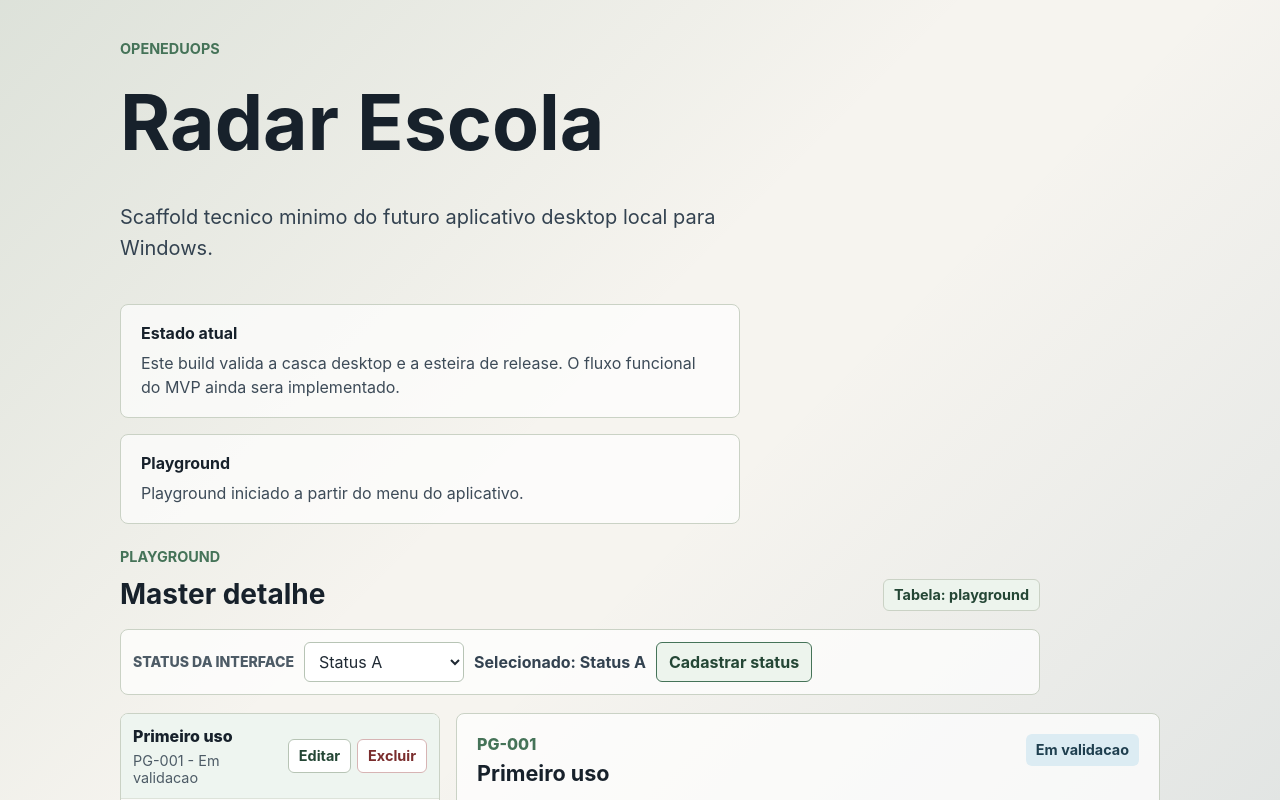
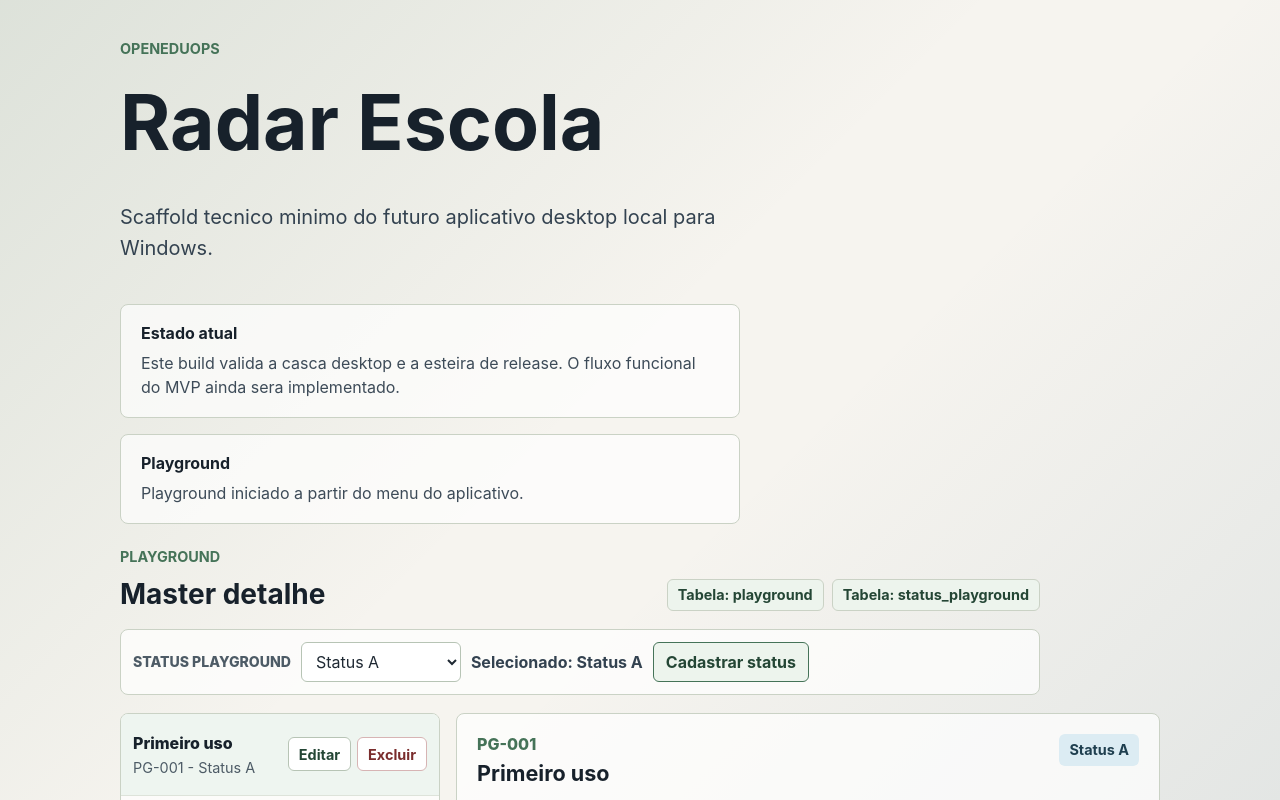
Before and after one commit to OpenEduOps/radar-escola, a React (Vite) app: page / in a window 1280 px wide. Both pictures are taken after a click on the button "Iniciar playground". Shown: the top 800 px of the page. Built offline with nearby package versions, Linux system fonts and the light colour scheme.

Commit message:
Relaciona playground com status playground
Normaliza o status do playground em uma tabela status_playground e faz os registros playground apontarem para ela por statusPlaygroundId.

```diff
--- a/src/app/app.css
+++ b/src/app/app.css
@@ -126,6 +126,13 @@ h1 {
   align-items: end;
   justify-content: space-between;
   max-width: 920px;
+}
+
+.table-chips {
+  display: flex;
+  flex-wrap: wrap;
+  gap: 8px;
+  justify-content: end;
 }
 
 .playground-toolbar {
@@ -452,6 +459,10 @@ h3 {
     flex-direction: column;
   }
 
+  .table-chips {
+    justify-content: start;
+  }
+
   .master-detail-grid {
     grid-template-columns: 1fr;
   }
--- a/src/features/playground/PlaygroundMasterDetail.tsx
+++ b/src/features/playground/PlaygroundMasterDetail.tsx
@@ -1,39 +1,38 @@
 import { useState } from "react";
 import {
   PLAYGROUND_TABLE_NAME,
+  STATUS_PLAYGROUND_TABLE_NAME,
   type PlaygroundRecord,
+  type StatusPlaygroundRecord,
   playgroundRecords,
+  statusPlaygroundRecords,
 } from "./playgroundData";
 
-type PlaygroundDraft = Pick<PlaygroundRecord, "nome" | "descricao" | "status">;
-
-const defaultInterfaceStatusOptions = [
-  "Status A",
-  "Status B",
-  "Status C",
-];
-
-const statusLabels: Record<PlaygroundRecord["status"], string> = {
-  rascunho: "Rascunho",
-  em_validacao: "Em validacao",
-  pronto: "Pronto",
-};
+type PlaygroundDraft = Pick<
+  PlaygroundRecord,
+  "nome" | "descricao" | "statusPlaygroundId"
+>;
 
 export function PlaygroundMasterDetail() {
   const [records, setRecords] = useState(playgroundRecords);
+  const [statusRecords, setStatusRecords] = useState(statusPlaygroundRecords);
   const [selectedId, setSelectedId] = useState(playgroundRecords[0]?.id ?? "");
   const [editingId, setEditingId] = useState<string | null>(null);
   const [draft, setDraft] = useState<PlaygroundDraft | null>(null);
-  const [interfaceStatusOptions, setInterfaceStatusOptions] = useState(
-    defaultInterfaceStatusOptions,
-  );
-  const [interfaceStatus, setInterfaceStatus] = useState(
-    defaultInterfaceStatusOptions[0] ?? "",
+  const [selectedStatusId, setSelectedStatusId] = useState(
+    statusPlaygroundRecords[0]?.id ?? "",
   );
   const [isStatusFormOpen, setIsStatusFormOpen] = useState(false);
   const [newStatusName, setNewStatusName] = useState("");
   const selectedRecord =
     records.find((record) => record.id === selectedId) ?? records[0] ?? null;
+
+  function getStatusName(statusPlaygroundId: string) {
+    return (
+      statusRecords.find((statusRecord) => statusRecord.id === statusPlaygroundId)
+        ?.nome ?? "Status nao encontrado"
+    );
+  }
 
   function startEditing(record: PlaygroundRecord) {
     setSelectedId(record.id);
@@ -41,7 +40,7 @@ export function PlaygroundMasterDetail() {
     setDraft({
       nome: record.nome,
       descricao: record.descricao,
-      status: record.status,
+      statusPlaygroundId: record.statusPlaygroundId,
     });
   }
 
@@ -76,7 +75,7 @@ export function PlaygroundMasterDetail() {
               ...record,
               nome: draft.nome.trim(),
               descricao: draft.descricao.trim(),
-              status: draft.status,
+              statusPlaygroundId: draft.statusPlaygroundId,
             }
           : record,
       ),
@@ -91,20 +90,26 @@ export function PlaygroundMasterDetail() {
       return;
     }
 
-    const existingStatus = interfaceStatusOptions.find(
-      (option) =>
-        option.toLocaleLowerCase() === normalizedStatusName.toLocaleLowerCase(),
+    const existingStatus = statusRecords.find(
+      (statusRecord) =>
+        statusRecord.nome.toLocaleLowerCase() ===
+        normalizedStatusName.toLocaleLowerCase(),
     );
-    const statusToSelect = existingStatus ?? normalizedStatusName;
+    const statusToSelect =
+      existingStatus ??
+      ({
+        id: `SP-${String(statusRecords.length + 1).padStart(3, "0")}`,
+        nome: normalizedStatusName,
+      } satisfies StatusPlaygroundRecord);
 
     if (!existingStatus) {
-      setInterfaceStatusOptions((currentOptions) => [
-        ...currentOptions,
-        normalizedStatusName,
+      setStatusRecords((currentStatusRecords) => [
+        ...currentStatusRecords,
+        statusToSelect,
       ]);
     }
 
-    setInterfaceStatus(statusToSelect);
+    setSelectedStatusId(statusToSelect.id);
     setNewStatusName("");
     setIsStatusFormOpen(false);
   }
@@ -116,25 +121,30 @@ export function PlaygroundMasterDetail() {
           <p className="eyebrow">Playground</p>
           <h2 id="playground-title">Master detalhe</h2>
         </div>
-        <span className="table-chip">Tabela: {PLAYGROUND_TABLE_NAME}</span>
+        <div className="table-chips">
+          <span className="table-chip">Tabela: {PLAYGROUND_TABLE_NAME}</span>
+          <span className="table-chip">
+            Tabela: {STATUS_PLAYGROUND_TABLE_NAME}
+          </span>
+        </div>
       </header>
 
       <div className="playground-toolbar">
         <label htmlFor="playground-interface-status">
-          Status da interface
+          Status playground
         </label>
         <select
           id="playground-interface-status"
-          onChange={(event) => setInterfaceStatus(event.target.value)}
-          value={interfaceStatus}
+          onChange={(event) => setSelectedStatusId(event.target.value)}
+          value={selectedStatusId}
         >
-          {interfaceStatusOptions.map((option) => (
-            <option key={option} value={option}>
-              {option}
+          {statusRecords.map((statusRecord) => (
+            <option key={statusRecord.id} value={statusRecord.id}>
+              {statusRecord.nome}
             </option>
           ))}
         </select>
-        <span>Selecionado: {interfaceStatus}</span>
+        <span>Selecionado: {getStatusName(selectedStatusId)}</span>
         <button
           aria-expanded={isStatusFormOpen}
           className="toolbar-action"
@@ -181,7 +191,7 @@ export function PlaygroundMasterDetail() {
               >
                 <span>{record.nome}</span>
                 <small>
-                  {record.id} - {statusLabels[record.status]}
+                  {record.id} - {getStatusName(record.statusPlaygroundId)}
                 </small>
               </button>
               <div className="row-actions" aria-label={`Acoes de ${record.nome}`}>
@@ -213,7 +223,7 @@ export function PlaygroundMasterDetail() {
                   <h3>{selectedRecord.nome}</h3>
                 </div>
                 <span className="status-badge">
-                  {statusLabels[selectedRecord.status]}
+                  {getStatusName(selectedRecord.statusPlaygroundId)}
                 </span>
               </div>
 
@@ -253,15 +263,16 @@ export function PlaygroundMasterDetail() {
                       onChange={(event) =>
                         setDraft({
                           ...draft,
-                          status: event.target
-                            .value as PlaygroundRecord["status"],
+                          statusPlaygroundId: event.target.value,
                         })
                       }
-                      value={draft.status}
+                      value={draft.statusPlaygroundId}
                     >
-                      <option value="rascunho">Rascunho</option>
-                      <option value="em_validacao">Em validacao</option>
-                      <option value="pronto">Pronto</option>
+                      {statusRecords.map((statusRecord) => (
+                        <option key={statusRecord.id} value={statusRecord.id}>
+                          {statusRecord.nome}
+                        </option>
+                      ))}
                     </select>
                   </label>
                   <div className="detail-actions">
@@ -289,7 +300,11 @@ export function PlaygroundMasterDetail() {
                   </div>
                   <div>
                     <dt>Status</dt>
-                    <dd>{statusLabels[selectedRecord.status]}</dd>
+                    <dd>{getStatusName(selectedRecord.statusPlaygroundId)}</dd>
+                  </div>
+                  <div>
+                    <dt>status_playground_id</dt>
+                    <dd>{selectedRecord.statusPlaygroundId}</dd>
                   </div>
                 </dl>
               )}
--- a/src/features/playground/playgroundData.ts
+++ b/src/features/playground/playgroundData.ts
@@ -1,29 +1,50 @@
 export const PLAYGROUND_TABLE_NAME = "playground";
+export const STATUS_PLAYGROUND_TABLE_NAME = "status_playground";
+
+export type StatusPlaygroundRecord = {
+  id: string;
+  nome: string;
+};
 
 export type PlaygroundRecord = {
   id: string;
   nome: string;
   descricao: string;
-  status: "rascunho" | "em_validacao" | "pronto";
+  statusPlaygroundId: string;
 };
+
+export const statusPlaygroundRecords: StatusPlaygroundRecord[] = [
+  {
+    id: "SP-001",
+    nome: "Status A",
+  },
+  {
+    id: "SP-002",
+    nome: "Status B",
+  },
+  {
+    id: "SP-003",
+    nome: "Status C",
+  },
+];
 
 export const playgroundRecords: PlaygroundRecord[] = [
   {
     id: "PG-001",
     nome: "Primeiro uso",
     descricao: "Validar abertura do app, configuracao inicial e leitura do menu.",
-    status: "em_validacao",
+    statusPlaygroundId: "SP-001",
   },
   {
     id: "PG-002",
     nome: "Radar inicial",
     descricao: "Experimentar a navegacao entre lista e detalhe antes do MVP.",
-    status: "rascunho",
+    statusPlaygroundId: "SP-002",
   },
   {
     id: "PG-003",
     nome: "Validacao QA",
     descricao: "Conferir estados basicos, selecao e detalhe do registro.",
-    status: "pronto",
+    statusPlaygroundId: "SP-003",
   },
 ];
```
